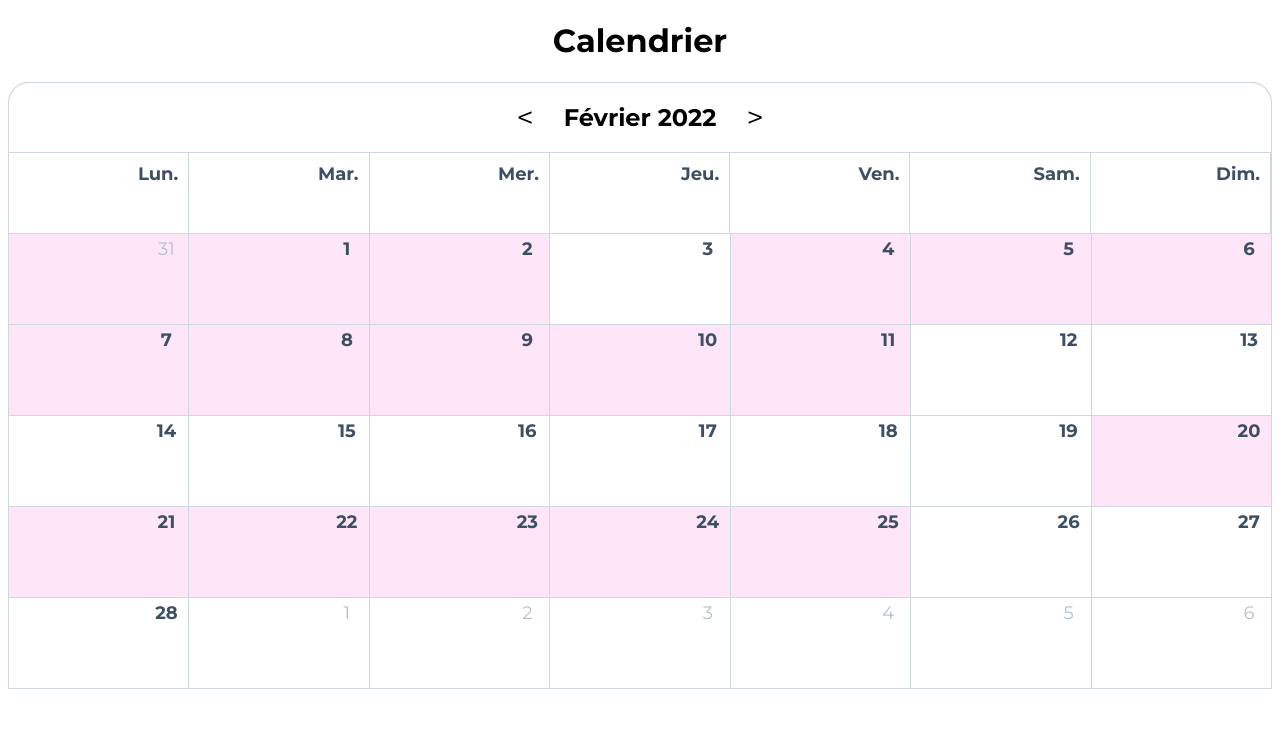
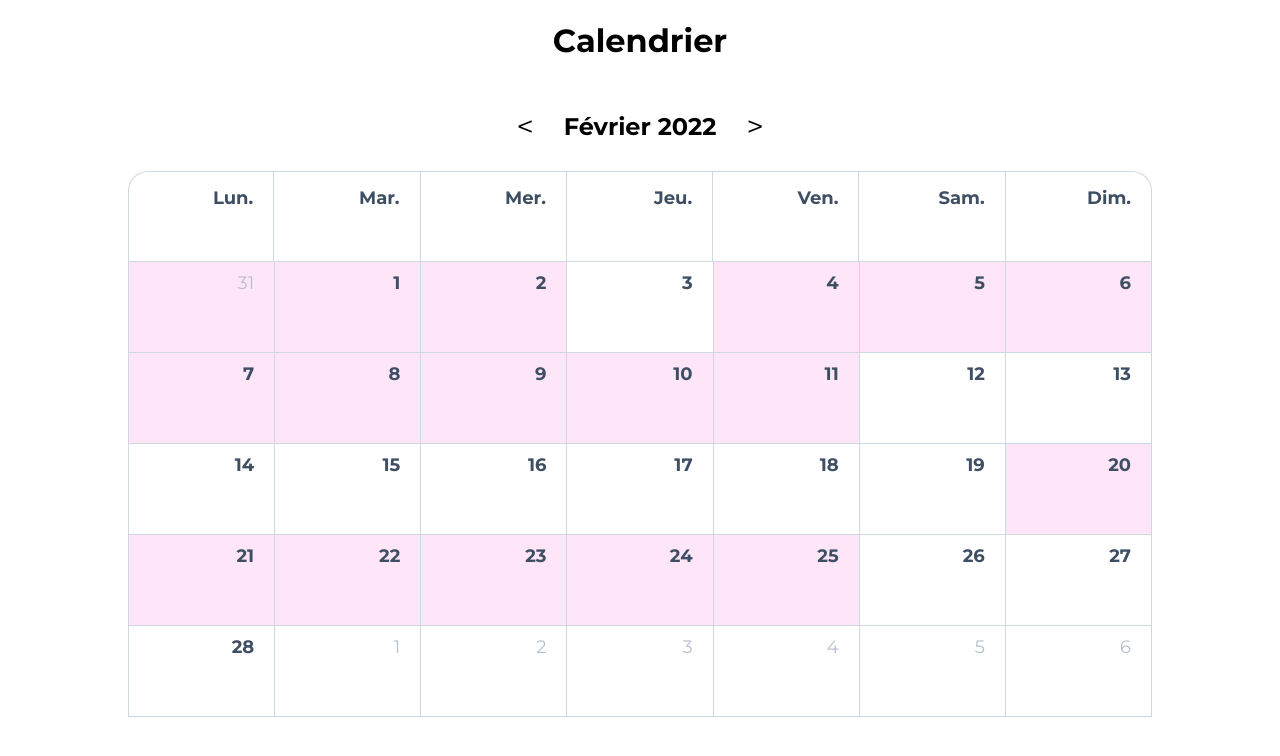
Before and after one commit to reklite/calendar-app, a React (Create React App) app: page / in a window 1280 px wide. Shown: the top 756 px of the page. Built offline with nearby package versions, Linux system fonts and the light colour scheme.

Commit message:
improved css

```diff
--- a/src/styles/index.css
+++ b/src/styles/index.css
@@ -1,4 +1,10 @@
 @import url("https://fonts.googleapis.com/css2?family=Montserrat:wght@400;700&display=swap");
+
+* {
+    -moz-box-sizing: border-box;
+    -webkit-box-sizing: border-box;
+     box-sizing: border-box;
+}
 
 body {
   font-family: "Montserrat", sans-serif;
@@ -19,11 +25,14 @@ li {
 }
 
 .calendar-month {
-  position: relative;
-  background-color: var(--grey-200);
-  border: solid 1px var(--grey-200);
-  border-top-left-radius: 20px;
-  border-top-right-radius: 20px;
+  position: absolute;
+  margin-left: auto;
+  margin-right: auto;
+  left: 0;
+  right: 0;
+  /* text-align: center; */
+  max-width: 80%;
+  /* background-color: var(--grey-200); */
 }
 
 .calendar-month-header {
@@ -31,7 +40,9 @@ li {
   justify-content: center;
   align-items: center;
   background-color: #fff;
-  padding: 20px;
+  margin: 30px 0 30px 0;
+  /* margin: 35px; */
+  /* padding: 20px; */
   border-radius: inherit;
   -webkit-user-select: none; /* Safari */
   -moz-user-select: none; /* Firefox */
@@ -65,11 +76,11 @@ li {
   cursor: pointer;
 }
 
-.day-of-week {
+/* .day-of-week {
   color: var(--grey-800);
   font-size: 18px;
   background-color: #fff;
-}
+} */
 
 .day-of-week,
 .days-grid {
@@ -77,11 +88,22 @@ li {
   grid-template-columns: repeat(7, 1fr);
 }
 
+.day-of-week > li:first-child {
+  border-left: solid 1px var(--grey-200);
+  border-top-left-radius: 20px;
+  /* border-top-right-radius: 20px; */
+}
+
+.day-of-week > li:last-child {
+  border-top-right-radius: 20px;
+  /* border-top-right-radius: 20px; */
+}
+
 .day-of-week > * {
   text-align: right;
-  padding-right: 10px;
-  padding-top: 10px;
-  min-height: 70px;
+  padding-right: 20px;
+  padding-top: 15px;
+  min-height: 90px;
   font-size: 18px;
   background-color: #fff;
   color: var(--grey-800);
@@ -95,7 +117,8 @@ li {
   position: relative;
   grid-column-gap: var(--grid-gap);
   grid-row-gap: var(--grid-gap);
-  border-top: solid 1px var(--grey-200);
+  border: solid 1px var(--grey-200);
+  background-color: var(--grey-200);
 }
 
 .calendar-day {
@@ -107,14 +130,14 @@ li {
 }
 
 .calendar-day > span {
-  display: flex;
+  /* display: flex;
   justify-content: center;
-  align-items: center;
+  align-items: center; */
   position: absolute;
-  right: 2px;
-  padding-right: 10px;
-  padding-top: 5px;
-  width: var(--day-label-size);
+  right: 0px;
+  padding-right: 20px;
+  padding-top: 10px;
+  /* width: var(--day-label-size); */
   height: var(--day-label-size);
 }
 
```
